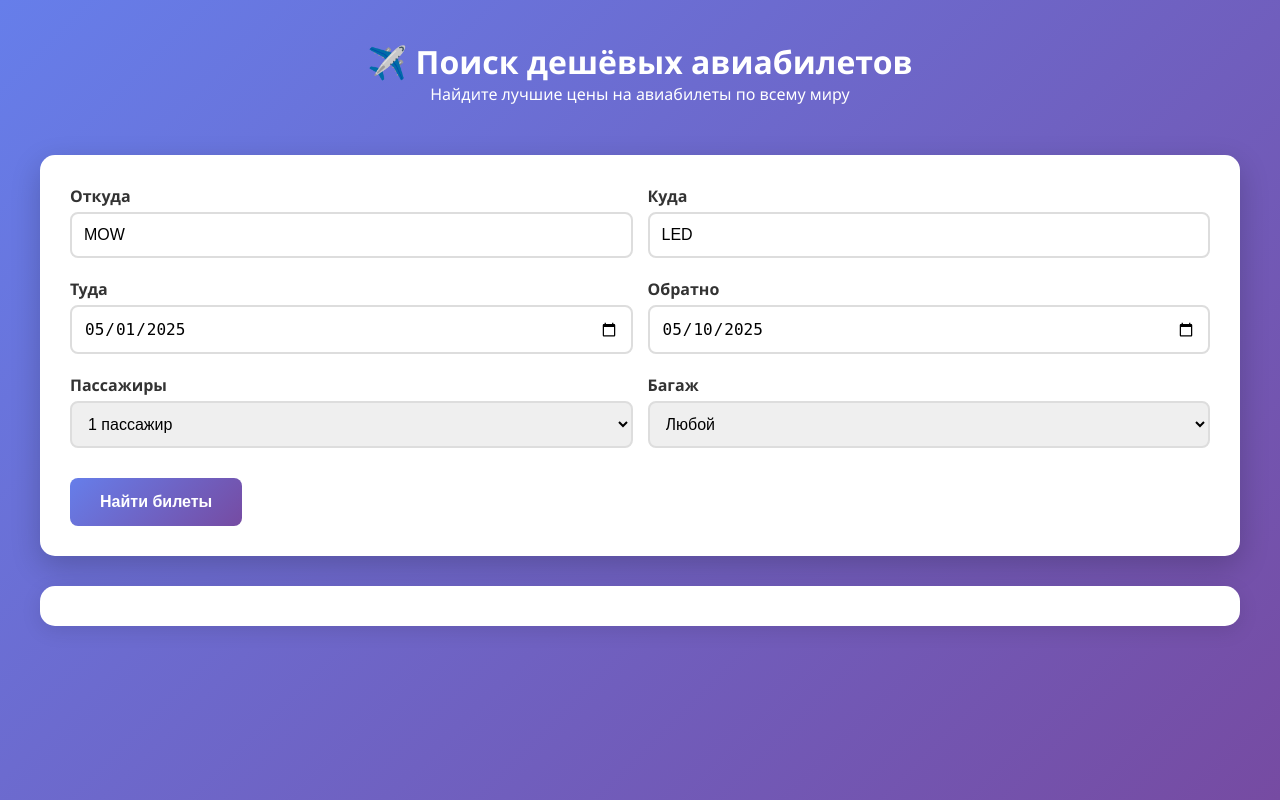
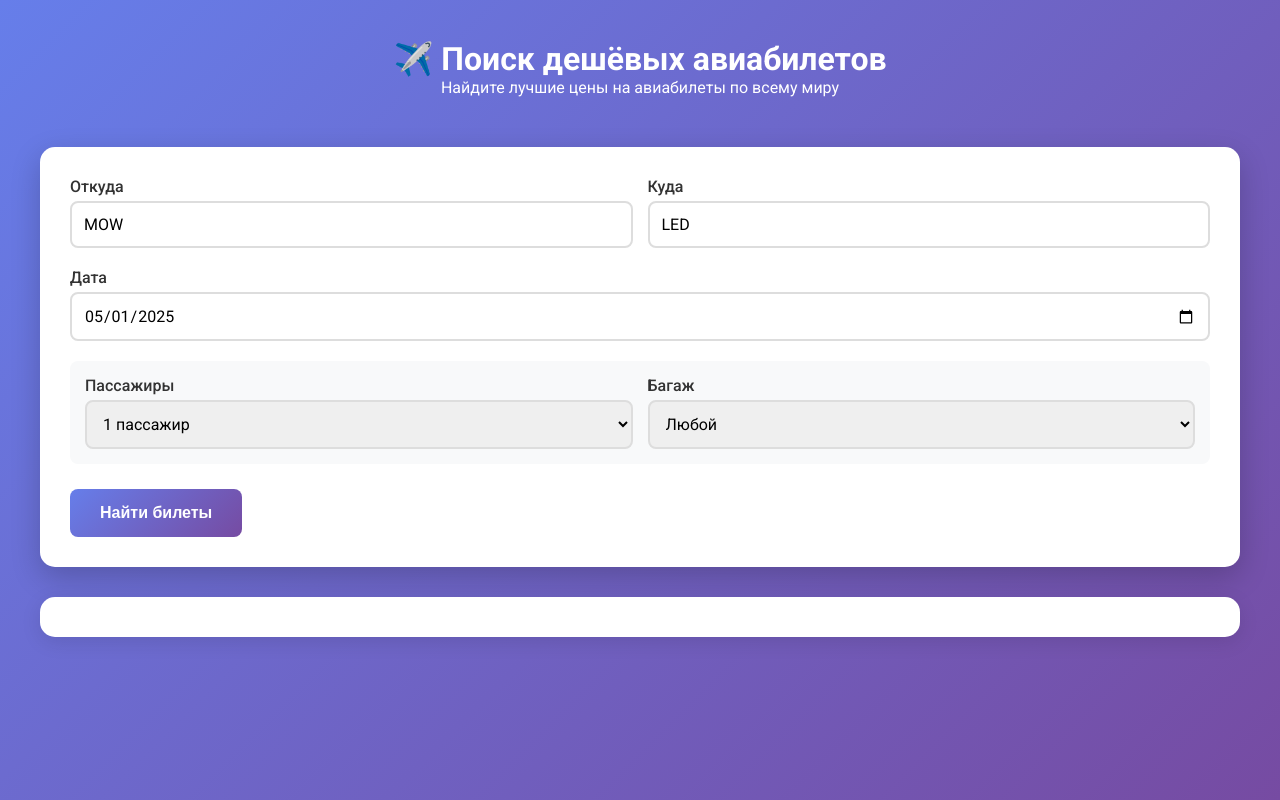
Before and after one commit to S1N0wez/CheapTrip, a Flask app: page / in a window 1280 px wide. Run offline with Flask 3, Linux system fonts and the light colour scheme; some libraries are stand-ins or nearby versions.

Commit message:
Update index.html

```diff
--- a/templates/index.html
+++ b/templates/index.html
@@ -4,6 +4,7 @@
     <meta charset="UTF-8">
     <meta name="viewport" content="width=device-width, initial-scale=1.0">
     <title>Поиск дешёвых авиабилетов</title>
+    <link href="https://fonts.googleapis.com/css2?family=Roboto:wght@300;400;500;700&display=swap" rel="stylesheet">
     <style>
         * {
             box-sizing: border-box;
@@ -12,10 +13,11 @@
         }
 
         body {
-            font-family: 'Segoe UI', Tahoma, Geneva, Verdana, sans-serif;
+            font-family: 'Roboto', sans-serif;
             background: linear-gradient(135deg, #667eea 0%, #764ba2 100%);
             min-height: 100vh;
             padding: 20px;
+            color: #333;
         }
 
         .container {
@@ -53,7 +55,7 @@
         label {
             display: block;
             margin-bottom: 5px;
-            font-weight: 600;
+            font-weight: 500;
             color: #333;
         }
 
@@ -63,6 +65,7 @@
             border: 2px solid #ddd;
             border-radius: 8px;
             font-size: 16px;
+            font-family: 'Roboto', sans-serif;
         }
 
         button {
@@ -118,10 +121,6 @@
             margin-top: 10px;
         }
 
-        .buy-btn:hover {
-            background: #45a049;
-        }
-
         .loading {
             text-align: center;
             color: #666;
@@ -129,13 +128,22 @@
             padding: 20px;
         }
 
-        .ticket-info {
-            margin: 10px 0;
-            color: #666;
+        .filters {
+            background: #f8f9fa;
+            padding: 15px;
+            border-radius: 8px;
+            margin: 15px 0;
+        }
+
+        .filter-row {
+            display: flex;
+            gap: 15px;
+            flex-wrap: wrap;
+            align-items: center;
         }
 
         @media (max-width: 768px) {
-            .form-row {
+            .form-row, .filter-row {
                 flex-direction: column;
             }
         }
@@ -162,16 +170,13 @@
 
             <div class="form-row">
                 <div class="form-group">
-                    <label for="depart_date">Туда</label>
+                    <label for="depart_date">Дата</label>
                     <input type="date" id="depart_date" value="2025-05-01">
-                </div>
-                <div class="form-group">
-                    <label for="return_date">Обратно</label>
-                    <input type="date" id="return_date" value="2025-05-10">
                 </div>
             </div>
 
-            <div class="form-row">
+            <div class="filters">
+                <div class="filter-row">
                     <div class="form-group">
                         <label for="passengers">Пассажиры</label>
                         <select id="passengers">
@@ -191,6 +196,7 @@
                         </select>
                     </div>
                 </div>
+            </div>
 
             <button type="button" id="searchBtn">Найти билеты</button>
         </div>
@@ -206,7 +212,6 @@
             const origin = document.getElementById('origin').value;
             const destination = document.getElementById('destination').value;
             const depart_date = document.getElementById('depart_date').value;
-            const return_date = document.getElementById('return_date').value;
             const passengers = document.getElementById('passengers').value;
             const baggage = document.getElementById('baggage').value;
 
@@ -215,7 +220,7 @@
 
             try {
                 // Запрос к API Travelpayouts
-                const response = await fetch(`/api/search?origin=${origin}&destination=${destination}&depart_date=${depart_date}&return_date=${return_date}`);
+                const response = await fetch(`/api/search?origin=${origin}&destination=${destination}&depart_date=${depart_date}`);
                 const data = await response.json();
 
                 if (data.data) {
@@ -247,13 +252,10 @@
                 html += `
                     <div class="ticket">
                         <h3>Рейс: ${ticket.origin} → ${ticket.destination}</h3>
-                        <div class="ticket-info">
                         <p><strong>Дата:</strong> ${date}</p>
-                            <p><strong>Авиакомпания:</strong> ${getAirlineName(ticket.airline)} ${ticket.airline || ''}</p>
-                        </div>
                         <div class="price">${totalPrice} ${ticket.currency} за ${passengers} пассажира(ов)</div>
                         <p><strong>Цена за 1 пассажира:</strong> ${ticket.value} ${ticket.currency}</p>
-                        <button class="buy-btn" onclick="buyTicket('${ticket.origin}', '${ticket.destination}', '${date}', ${ticket.value})">
+                        <button class="buy-btn" onclick="buyTicket('${ticket.origin}', '${ticket.destination}', '${date}', ${totalPrice})">
                             Купить билет
                         </button>
                     </div>
@@ -268,48 +270,21 @@
             resultsDiv.innerHTML = html;
         }
 
-        // Функция для получения названия авиакомпании
-        function getAirlineName(code) {
-            const airlines = {
-                'SU': 'Аэрофлот',
-                'S7': 'S7 Airlines',
-                'FV': 'Rossiya Airlines',
-                'UT': 'UTair',
-                'AZ': 'Alitalia',
-                'LH': 'Lufthansa',
-                'AF': 'Air France',
-                'BA': 'British Airways'
-            };
-            return airlines[code] || 'Авиакомпания';
-        }
-
         // Функция покупки билета - редирект через Travelpayouts
         function buyTicket(origin, destination, departDate, price) {
-            // Форматируем дату для Aviasales
+            // Форматируем дату
             const formattedDate = departDate.replace(/-/g, '');
 
-            // Создаём URL для редиректа через Travelpayouts
-            // Это отправит пользователя через систему Travelpayouts
-            // которая может направить на сайт авиакомпании
+            // Создаём URL для редиректа
             const searchRoute = `${origin}${formattedDate}${destination}1`;
             const redirectUrl = `https://hydra.aviasales.ru/searches/new?marker=ND56827&url=https%3A%2F%2Fwww.aviasales.ru%2Fsearch%2F${searchRoute}`;
 
             // Открываем в новой вкладке
             window.open(redirectUrl, '_blank');
-
-            // Отправляем событие в Travelpayouts для отслеживания
-            if (window.tp) {
-                window.tp('track', 'ticket_purchase', {
-                    origin: origin,
-                    destination: destination,
-                    date: departDate,
-                    price: price
-                });
-            }
         }
     </script>
 
-    <!-- Скрипт Travelpayouts для отслеживания -->
+    <!-- Скрипт Travelpayouts -->
     <script data-noptimize="1" data-cfasync="false" data-wpfc-render="false">
       (function () {
           var script = document.createElement("script");
```
Lines whose indentation alone changed are shown as unchanged.
